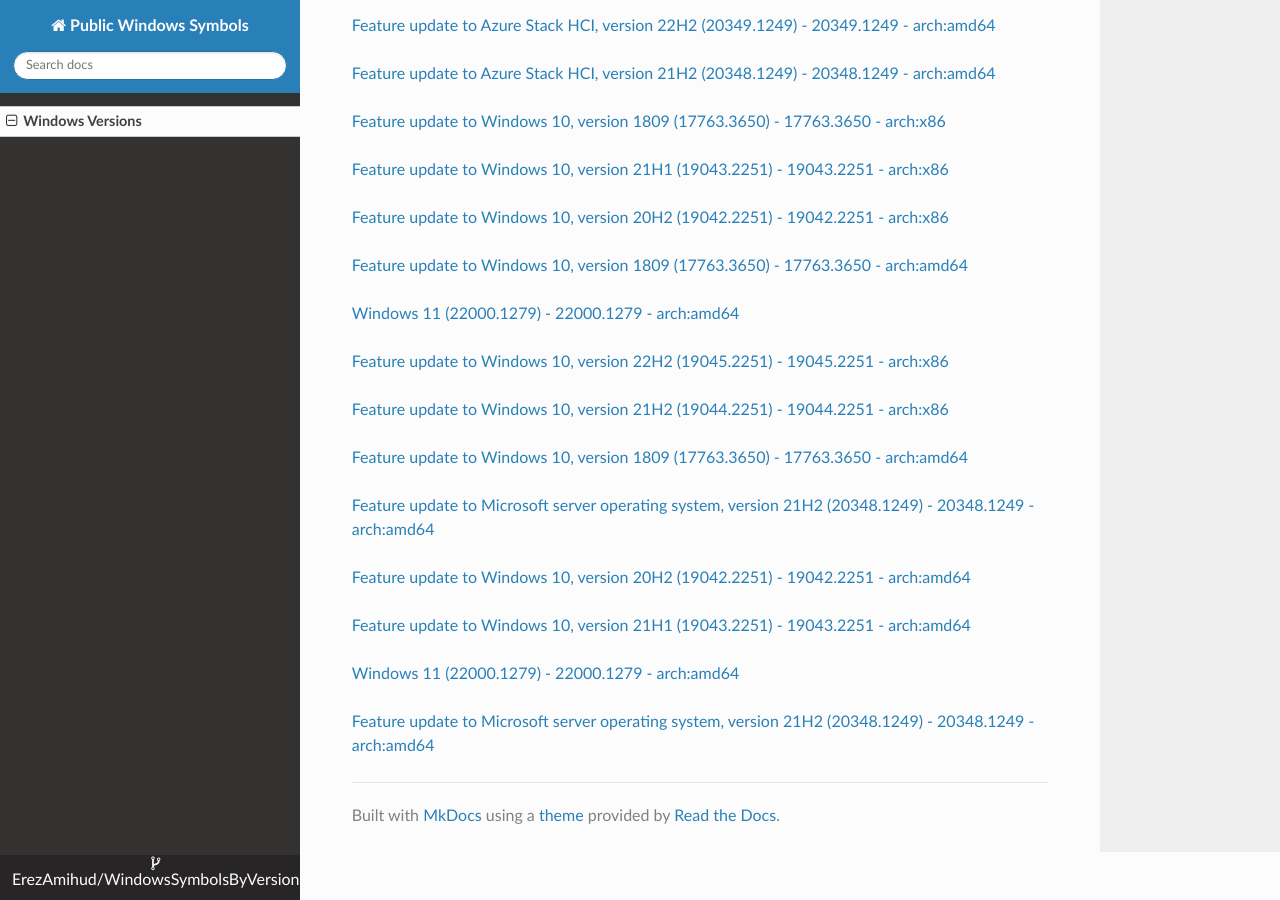
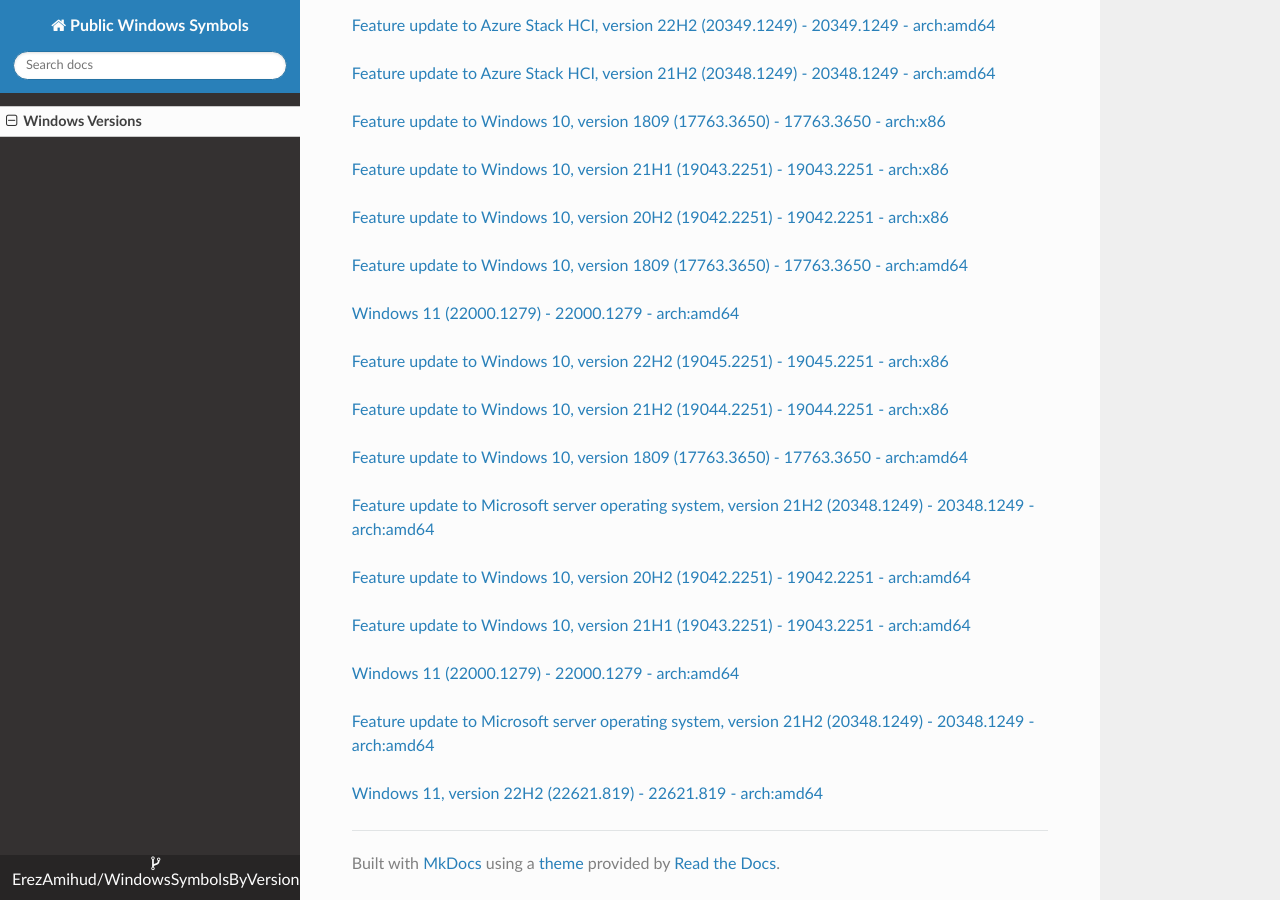
Before and after one commit to ErezAmihud/WindowsSymbolsByVersion, an MkDocs documentation site: the page built from docs/index.md, in a window 1280 px wide and 900 px high, scrolled down 45845 px. Built offline with MkDocs 1.6.1, drawn with Linux system fonts in a browser that asks for light colours; nearby versions of some CDN libraries.

Commit message:
Automated commit, add manifest for 73275c4f-b96a-4195-89e0-cda78aeb6a52

```diff
--- a/docs/index.md
+++ b/docs/index.md
@@ -2692,3 +2692,6 @@
 
 
 [Feature update to Microsoft server operating system, version 21H2 (20348.1249) - 20348.1249 - arch:amd64](https://github.com/ErezAmihud/WindowsSymbolsByVersion/blob/main/manifests/14836e75-a8de-498d-9a4c-3af40b12bf11.manifest)
+
+
+[Windows 11, version 22H2 (22621.819) - 22621.819 - arch:amd64](https://github.com/ErezAmihud/WindowsSymbolsByVersion/blob/main/manifests/73275c4f-b96a-4195-89e0-cda78aeb6a52.manifest)
```
Also changed, not shown: process_builds.json (+1 -1 lines), 1 other file.
